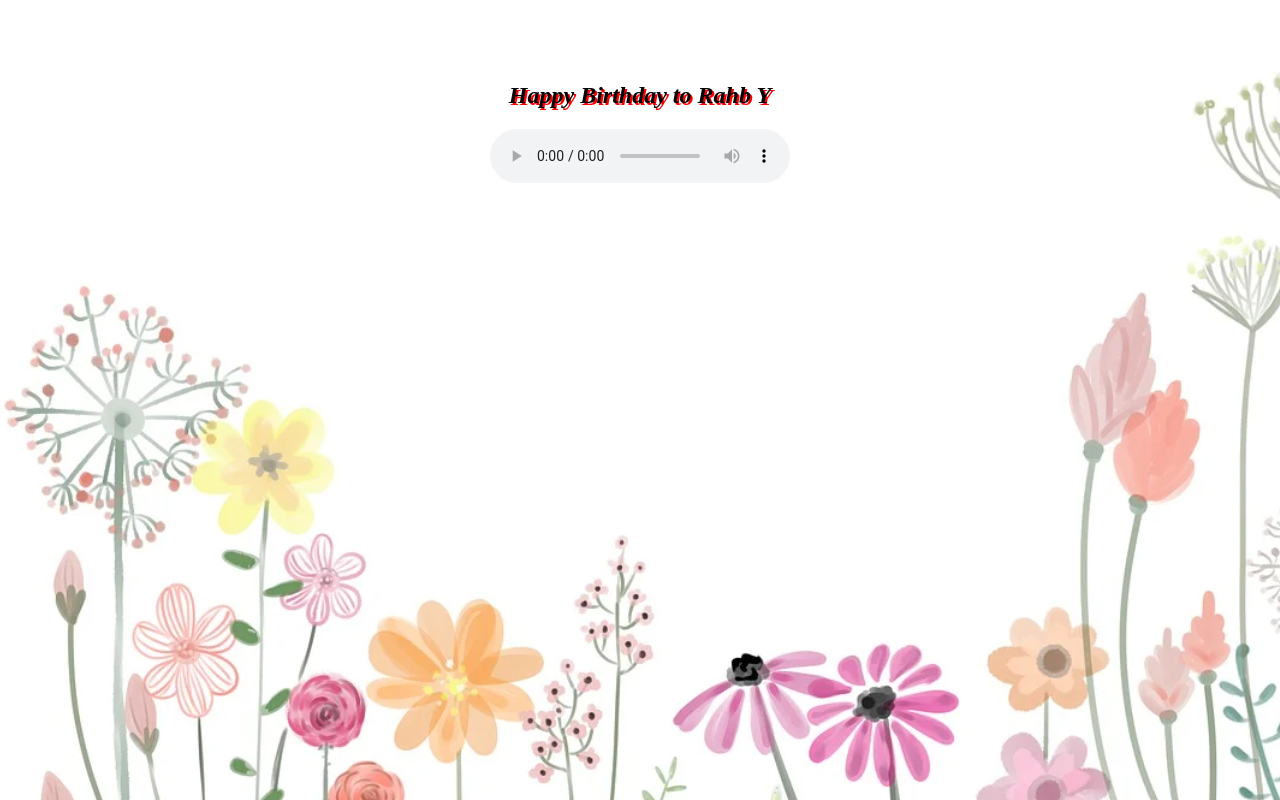
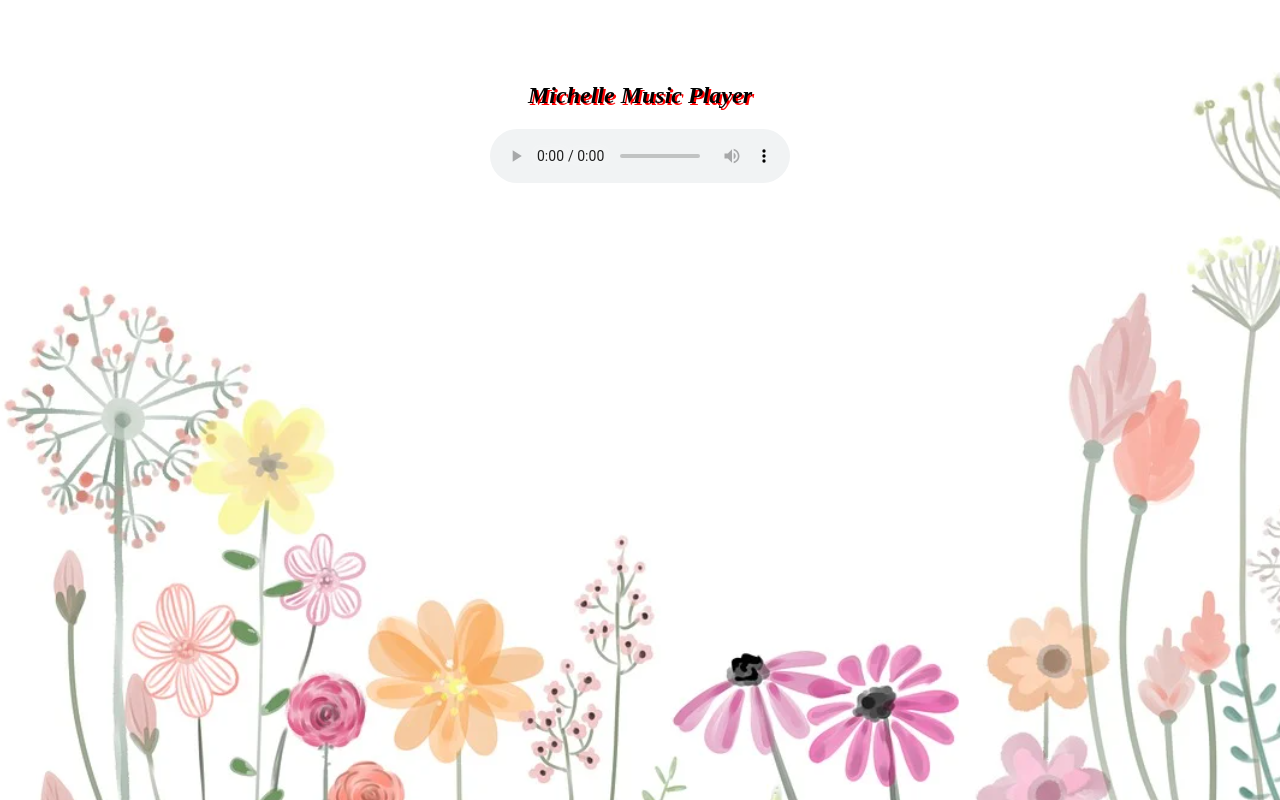
Before and after one commit to YongLiang24/Defect-Practice, a plain HTML site: page index.html in a window 1280 px wide. Drawn offline with Linux system fonts and the light colour scheme.

Commit message:
Update index.html

```diff
--- a/index.html
+++ b/index.html
@@ -12,7 +12,7 @@ background-attachment: fixed;
 <body>
 <br/><br/><br/>
 <div style="text-align: center">
-<h2 style="text-shadow: 2px 2px #FF0000; font-style: italic;">Happy Birthday to Rahb Y</h2>
+<h2 style="text-shadow: 2px 2px #FF0000; font-style: italic;">Michelle Music Player</h2>
 <audio controls id="play-audio">
   <source src="Empire.mp3" type="audio/mpeg">
   Your browser does not support the audio element.
```
